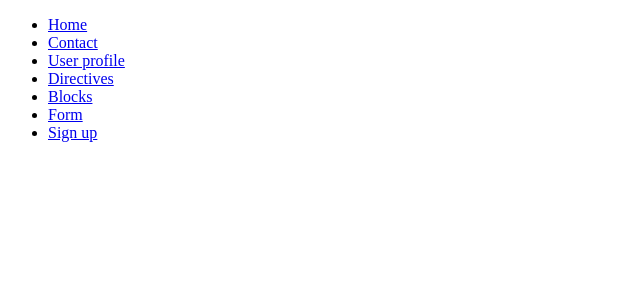
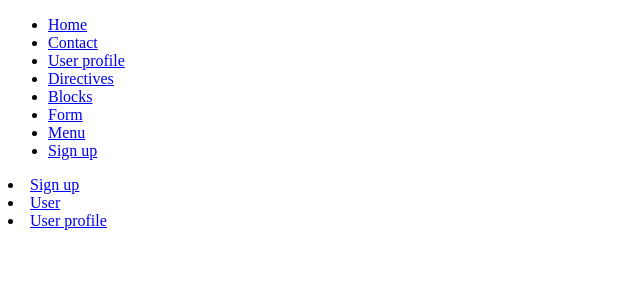
Before and after one commit to Kileana27/angularBlocks, an Angular app: page /menu in a window 1280 px wide. Before the commit this address led to /. Shown: the top 300 px of the page, without its empty margins (0-640 px from the left). Built offline with nearby package versions, Linux system fonts and the light colour scheme.

Commit message:
Add menu

```diff
--- a/src/app/app.component.html
+++ b/src/app/app.component.html
@@ -1,10 +1,11 @@
 <ul>
     <li><a [routerLink]="['/home']">Home</a></li>
     <li><a [routerLink]="['/contact']">Contact</a></li>
-    <li><a [routerLink]="['/user']">User profile</a></li>
+    <li><a [routerLink]="['/userprofile']">User profile</a></li>
     <li><a [routerLink]="['/directives']">Directives</a></li>
     <li><a [routerLink]="['/blocks']">Blocks</a></li>
     <li><a [routerLink]="['/form']">Form</a></li>
+    <li><a [routerLink]="['/menu']">Menu</a></li>
     <li><a [routerLink]="['/signup']">Sign up</a></li>
 </ul>
 
--- /dev/null
+++ b/src/app/menu/menu.component.html
@@ -0,0 +1,5 @@
+<li><a [routerLink]="['/signup']">Sign up</a></li>
+<li><a [routerLink]="['/user']">User</a></li>
+<li><a [routerLink]="['/userprofile']">User profile</a></li>
+
+<router-outlet></router-outlet>
--- /dev/null
+++ b/src/app/user/user.component.html
@@ -0,0 +1 @@
+<p>user works!</p>
```
Also changed, not shown: src/app/app.routes.ts (+11 -1 lines), src/app/menu/menu.component.ts (added, +13 -0 lines), src/app/menu/menu.routes.ts (added, +19 -0 lines), src/app/user/user.component.ts (added, +12 -0 lines), src/app/menu/menu.component.css (added), src/app/user/user.component.css (added), 2 other files (tests, documents, lock files or other folders).
